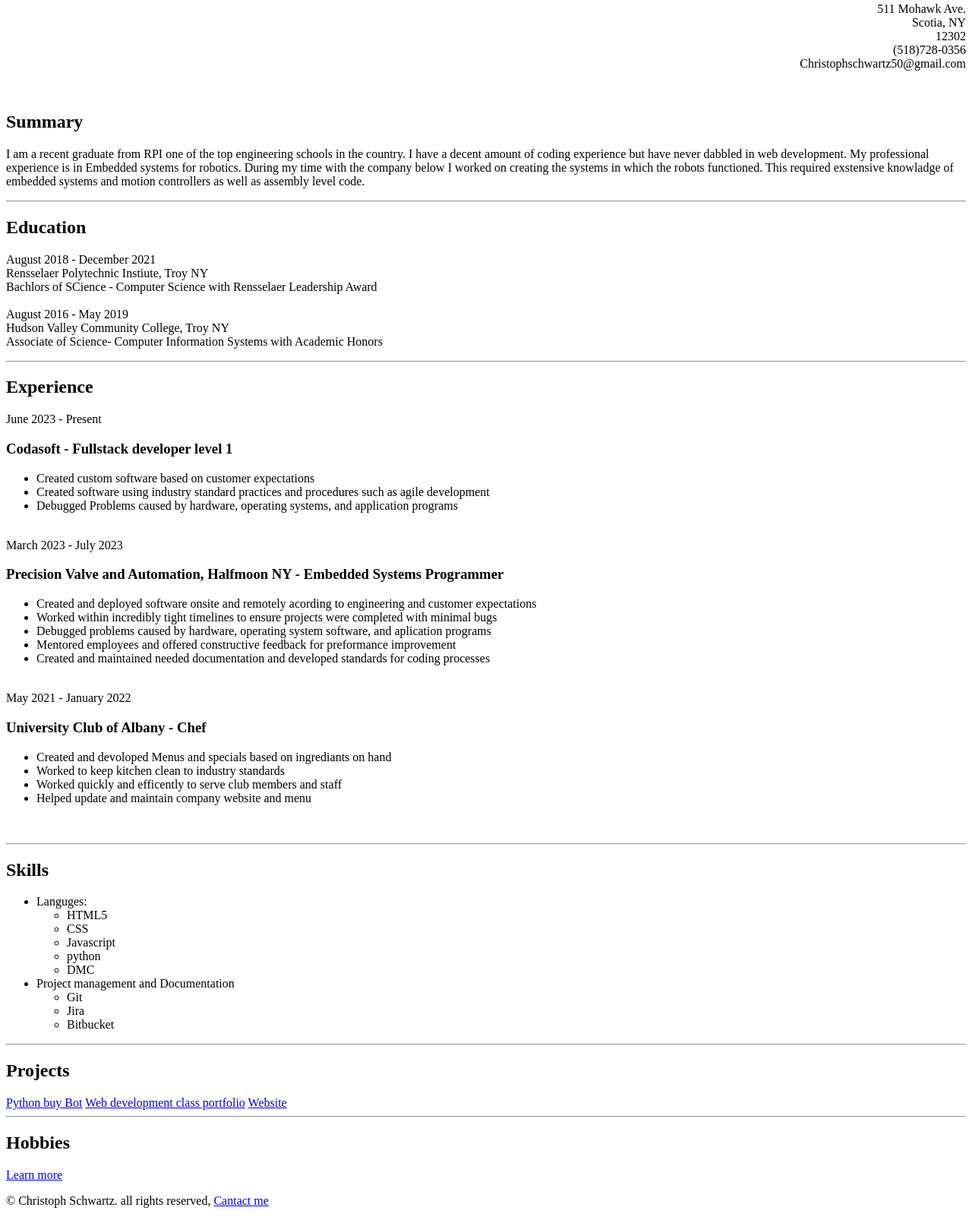
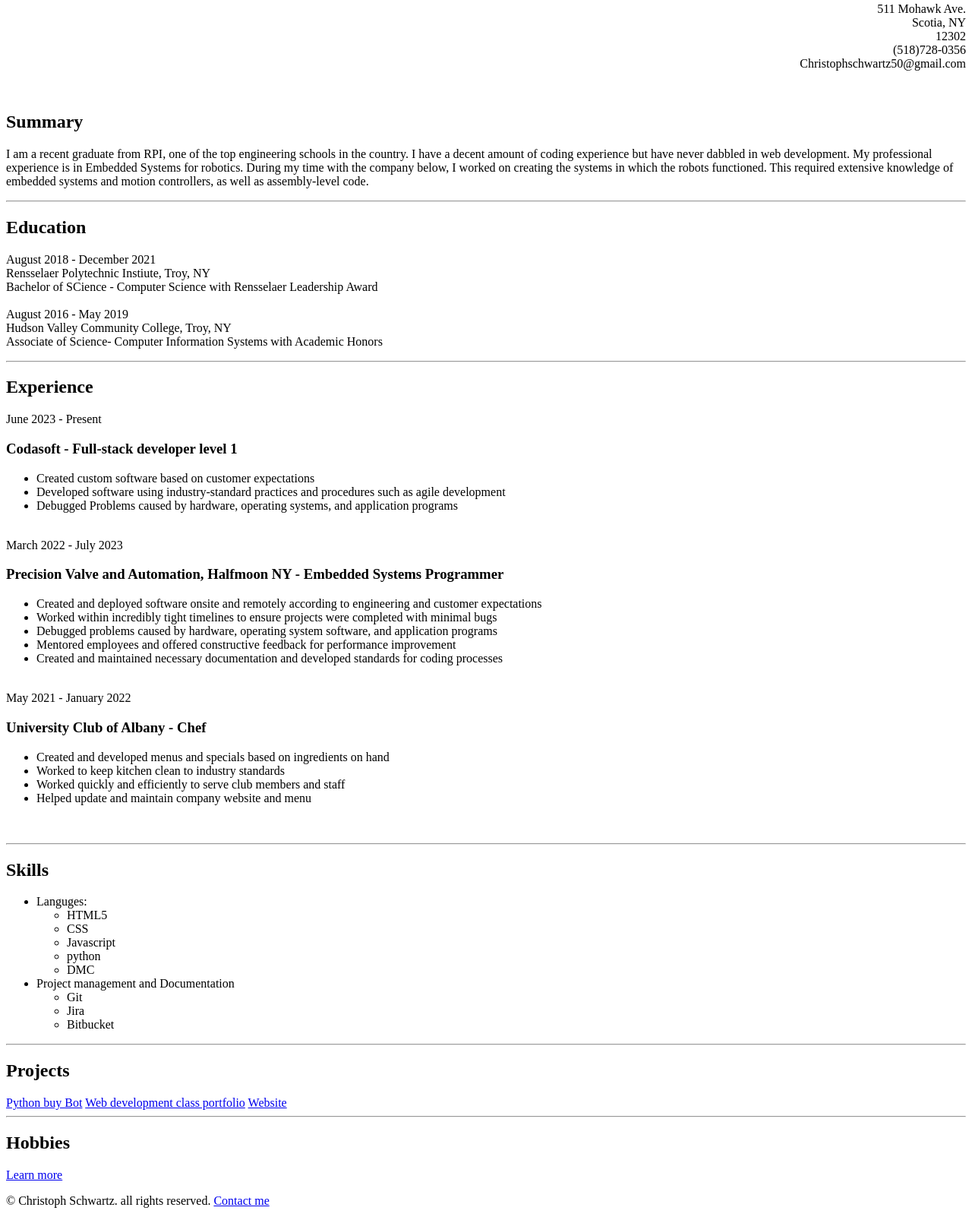
Before and after one commit to Davikking/Resume, a plain HTML site: page index.html in a window 1280 px wide. Shown: the part 347-1953 px from the top of the page at 76% size. Drawn offline with Linux system fonts and the light colour scheme.

Commit message:
fixed minor spelling errors

```diff
--- a/index.html
+++ b/index.html
@@ -18,47 +18,46 @@
         </p>
         <br />
         <h2>Summary</h2>
-        <p>I am a recent graduate from RPI one of the top engineering schools in the country. I have a decent amount of coding
-            experience but have never dabbled in web development. My professional experience is in Embedded systems for robotics.
-            During my time with the company below I worked on creating the systems in which the robots functioned. This required
-            exstensive knowladge of embedded systems and motion controllers as well as assembly level code.
+        <p>I am a recent graduate from RPI, one of the top engineering schools in the country. I have a decent amount of coding experience but have never dabbled in web development.
+            My professional experience is in Embedded Systems for robotics. During my time with the company below, I worked on creating the systems in which the robots functioned.
+            This required extensive knowledge of embedded systems and motion controllers, as well as assembly-level code.
         </p>
         <hr/>
         <h2>Education</h2>
         <p>
             August 2018 - December 2021<br/>
-            Rensselaer Polytechnic Instiute, Troy NY<br/>
-            Bachlors of SCience - Computer Science with Rensselaer Leadership Award<br/><br/>
+            Rensselaer Polytechnic Instiute, Troy, NY<br/>
+            Bachelor of SCience - Computer Science with Rensselaer Leadership Award<br/><br/>
             August 2016 - May 2019<br/>
-            Hudson Valley Community College, Troy NY<br/>
+            Hudson Valley Community College, Troy, NY<br/>
             Associate of Science- Computer Information Systems with Academic Honors<br/>
         </p>
         <hr />
         <h2>Experience </h2>
         <p>
             June 2023 - Present<br/>
-            <h3>Codasoft - Fullstack developer level 1<br/></h3>
+            <h3>Codasoft - Full-stack developer level 1<br/></h3>
             <ul>
                 <li>Created custom software based on customer expectations</li>
-                <li>Created software using industry standard practices and procedures such as agile development</li>
+                <li>Developed software using industry-standard practices and procedures such as agile development</li>
                 <li>Debugged Problems caused by hardware, operating systems, and application programs</li>
 
             </ul><br/>
-           March 2023 - July 2023<br/>
+           March 2022 - July 2023<br/>
            <h3>Precision Valve and Automation, Halfmoon NY - Embedded Systems Programmer<br/></h3>
             <ul>
-                <li>Created and deployed software onsite and remotely acording to engineering and customer expectations</li>
+                <li>Created and deployed software onsite and remotely according to engineering and customer expectations</li>
                 <li>Worked within incredibly tight timelines to ensure projects were completed with minimal bugs</li>
-                <li>Debugged problems caused by hardware, operating system software, and aplication programs</li>
-                <li>Mentored employees and offered constructive feedback for preformance improvement</li>
-                <li>Created and maintained needed documentation and developed standards for coding processes</li>
+                <li>Debugged problems caused by hardware, operating system software, and application programs</li>
+                <li>Mentored employees and offered constructive feedback for performance improvement</li>
+                <li>Created and maintained necessary documentation and developed standards for coding processes</li>
             </ul><br/>
             May 2021 - January 2022<br/>
             <h3>University Club of Albany - Chef<br/></h3>
             <ul>
-                <li>Created and devoloped Menus and specials based on ingrediants on hand</li>
+                <li>Created and developed menus and specials based on ingredients on hand</li>
                 <li>Worked to keep kitchen clean to industry standards</li>
-                <li>Worked quickly and efficently to serve club members and staff</li>
+                <li>Worked quickly and efficiently to serve club members and staff</li>
                 <li>Helped update and maintain company website and menu</li>
             </ul><br/>
         </p>
@@ -92,6 +91,6 @@
         <a href="./assets/hobbies.html"> Learn more</a>
     </body>
     <footer>
-        <p>© Christoph Schwartz. all rights reserved, <a href="./assets/contact.html">Cantact me</a></p>
+        <p>© Christoph Schwartz. all rights reserved. <a href="./assets/contact.html">Contact me</a></p>
     </footer>
 </html>
```
